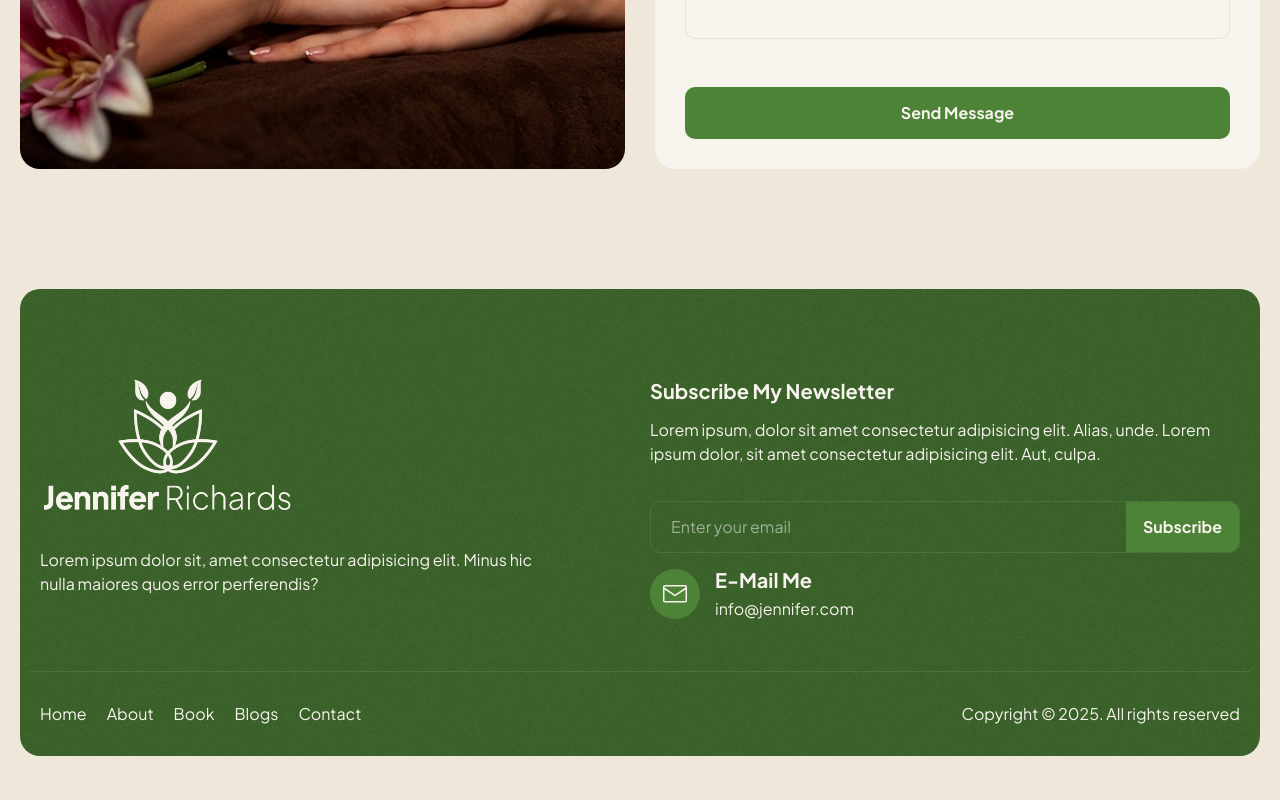
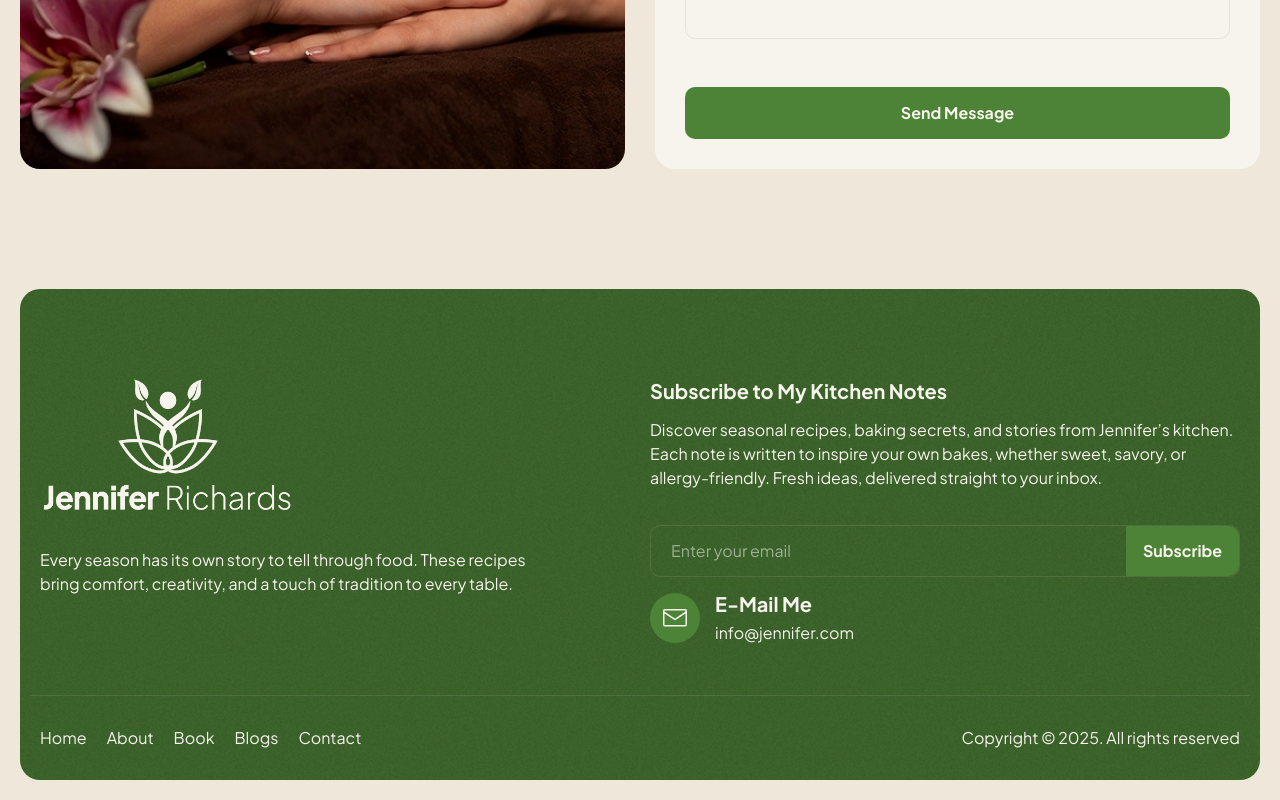
Before and after one commit to adnanrahim110/jennifer, a Next.js app: page / in a window 1280 px wide. Shown: the part 6155-6955 px from the top of the page. Before the commit the page ends 6931 px from the top, so only its background shows below. Built offline with nearby package versions, Linux system fonts and the light colour scheme.

Commit message:
Update blog detail page to redirect to 404 if no matching blog is found and enhance footer content for better engagement

```diff
--- a/app/blogs/[slug]/page.js
+++ b/app/blogs/[slug]/page.js
@@ -68,7 +68,6 @@ const BlogDetailPage = () => {
     [slug]
   );
 
-  // If no matching blog, send to 404
   useEffect(() => {
     if (!blog) {
       router.replace("/not-found");
--- a/components/common/Footer.jsx
+++ b/components/common/Footer.jsx
@@ -15,16 +15,20 @@ const Footer = () => {
                 <img src="/images/logo-w.png" className="w-3xs" alt="" />
               </div>
               <p className="text-light">
-                Lorem ipsum dolor sit, amet consectetur adipisicing elit. Minus
-                hic nulla maiores quos error perferendis?
+                Every season has its own story to tell through food. These
+                recipes bring comfort, creativity, and a touch of tradition to
+                every table.
               </p>
             </div>
             <div className="md:w-1/2 p-2.5 flex flex-col gap-[15px]">
-              <h3 className="text-light text-xl">Subscribe My Newsletter</h3>
+              <h3 className="text-light text-xl">
+                Subscribe to My Kitchen Notes
+              </h3>
               <p className="text-light">
-                Lorem ipsum, dolor sit amet consectetur adipisicing elit. Alias,
-                unde. Lorem ipsum dolor, sit amet consectetur adipisicing elit.
-                Aut, culpa.
+                Discover seasonal recipes, baking secrets, and stories from
+                Jennifer’s kitchen. Each note is written to inspire your own
+                bakes, whether sweet, savory, or allergy-friendly. Fresh ideas,
+                delivered straight to your inbox.
               </p>
               <div className="mt-5">
                 <form>
```
